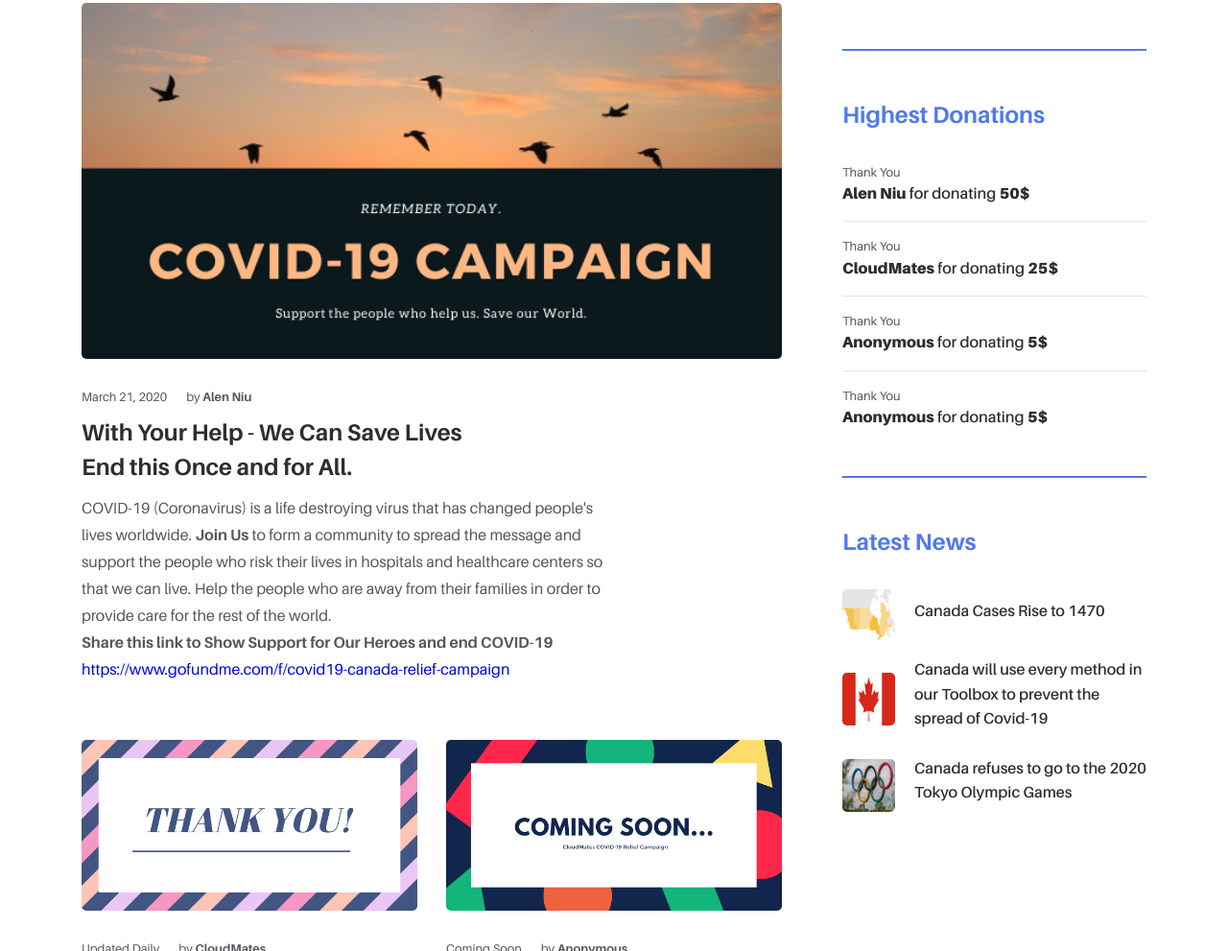
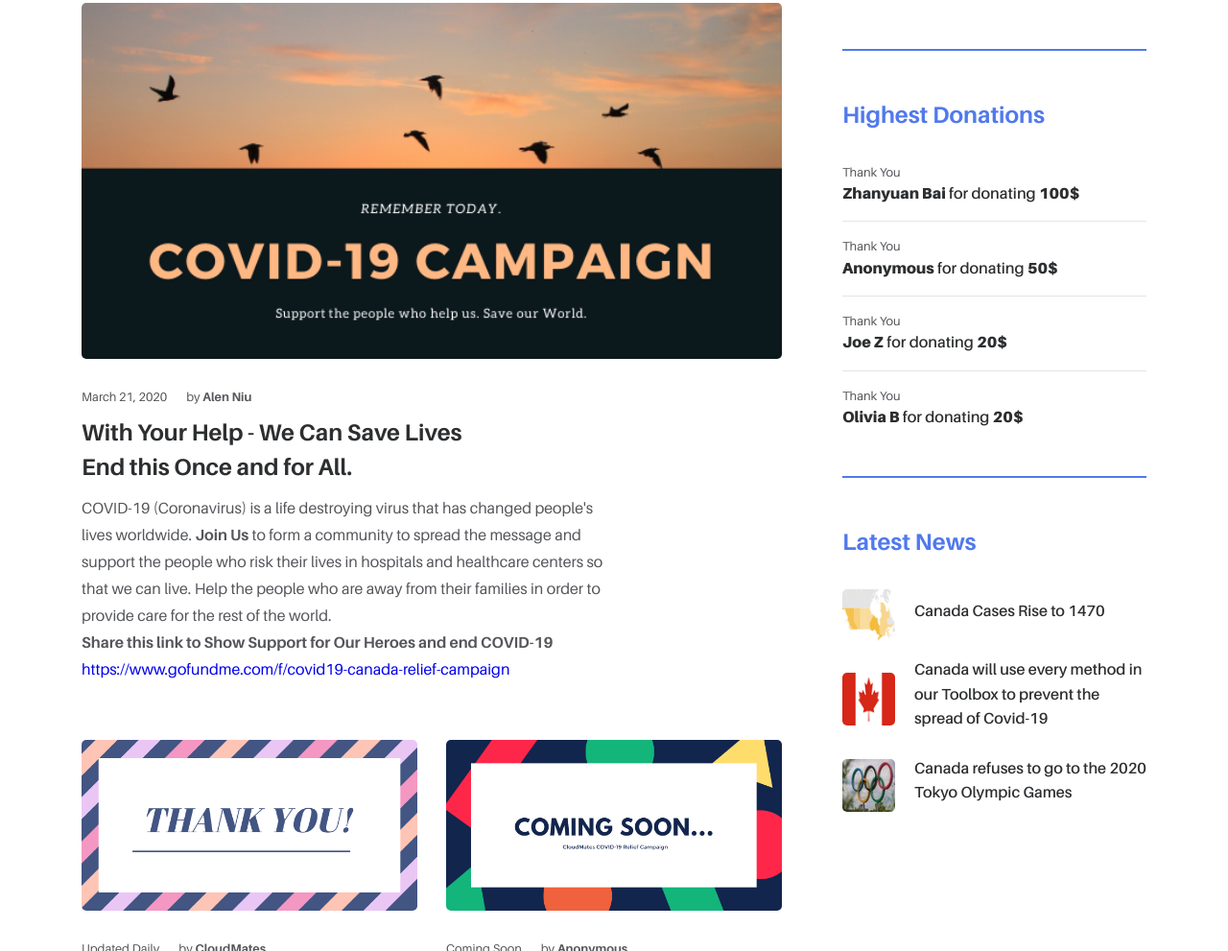
Before and after one commit to alenniu/cmhomepage, a website: page campaign.html in a window 1280 px wide. Shown: the part 763-1754 px from the top of the page at 96% size. Drawn offline with Linux system fonts and the light colour scheme; a script that the page names is missing; a web font is replaced by a local one.

Commit message:
Update campaign.html

```diff
--- a/campaign.html
+++ b/campaign.html
@@ -354,19 +354,19 @@
                                 <div class="widget">
                                     <h3 class="h5-font mb-30 color-primary">Highest Donations</h3>
                                     <div class="d-flex flex-column">
-                                        <small>Thank You</small> <a href="#"><p class="color-light-primary font-w-600 btn-text-hover transition-default"><b>Alen Niu</b> for donating <b>50$</b> </p></a>
+                                        <small>Thank You</small> <a href="#"><p class="color-light-primary font-w-600 btn-text-hover transition-default"><b>Zhanyuan Bai</b> for donating <b>100$</b> </p></a>
                                     </div>
                                     <hr>
                                     <div class="d-flex flex-column">
-                                            <small>Thank You</small> <a href="#"><p class="color-light-primary font-w-600 btn-text-hover transition-default"><b>CloudMates</b> for donating <b>25$</b> </p></a>
+                                            <small>Thank You</small> <a href="#"><p class="color-light-primary font-w-600 btn-text-hover transition-default"><b>Anonymous</b> for donating <b>50$</b> </p></a>
                                         </div>
                                     <hr>
                                     <div class="d-flex flex-column">
-                                            <small>Thank You</small> <a href="#"><p class="color-light-primary font-w-600 btn-text-hover transition-default"><b>Anonymous</b> for donating <b>5$</b> </p></a>
+                                            <small>Thank You</small> <a href="#"><p class="color-light-primary font-w-600 btn-text-hover transition-default"><b>Joe Z</b> for donating <b>20$</b> </p></a>
                                         </div>
                                     <hr>
                                     <div class="d-flex flex-column">
-                                            <small>Thank You</small> <a href="#"><p class="color-light-primary font-w-600 btn-text-hover transition-default"><b>Anonymous</b> for donating <b>5$</b> </p></a>
+                                            <small>Thank You</small> <a href="#"><p class="color-light-primary font-w-600 btn-text-hover transition-default"><b>Olivia B</b> for donating <b>20$</b> </p></a>
                                         </div>
                                 </div>
 
```
